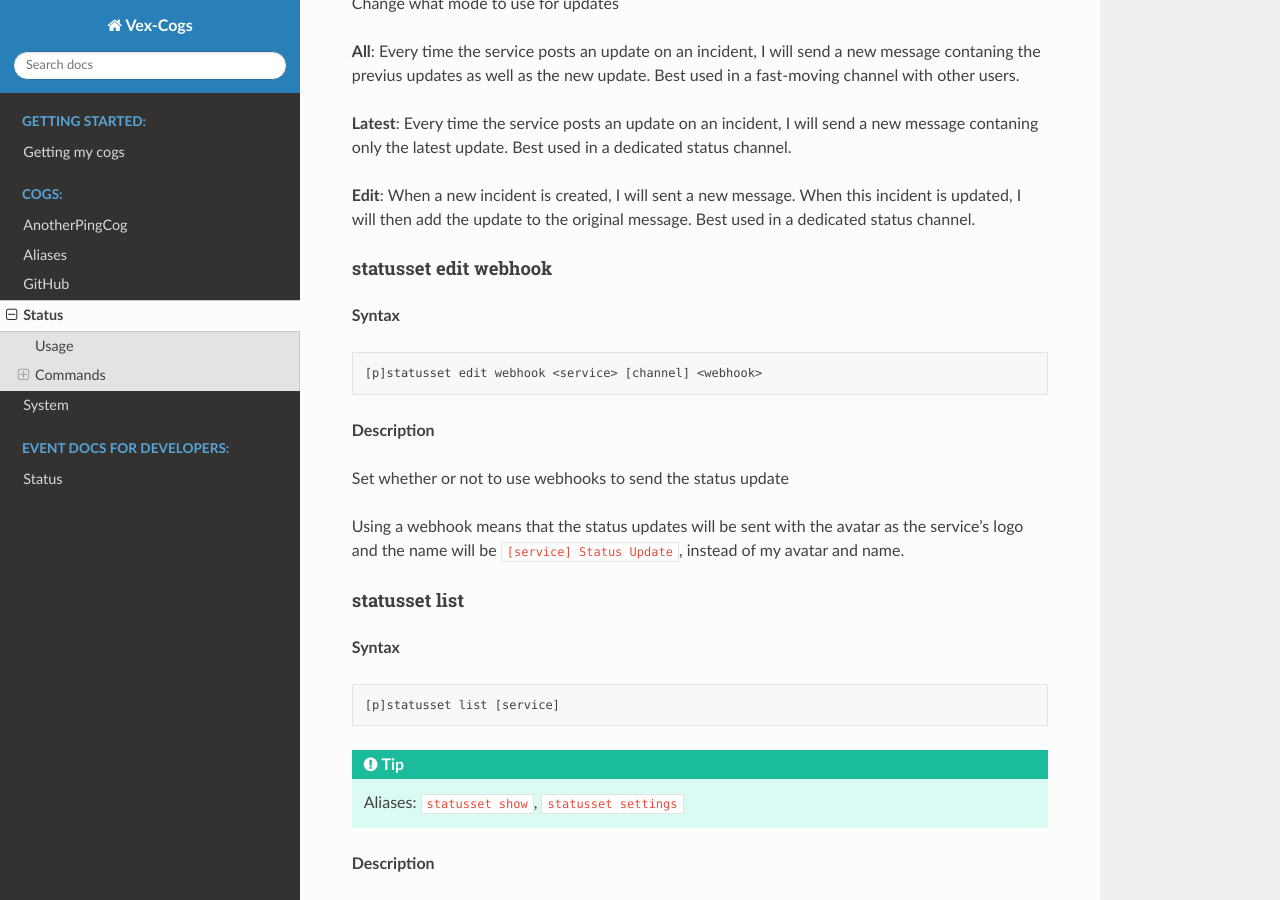
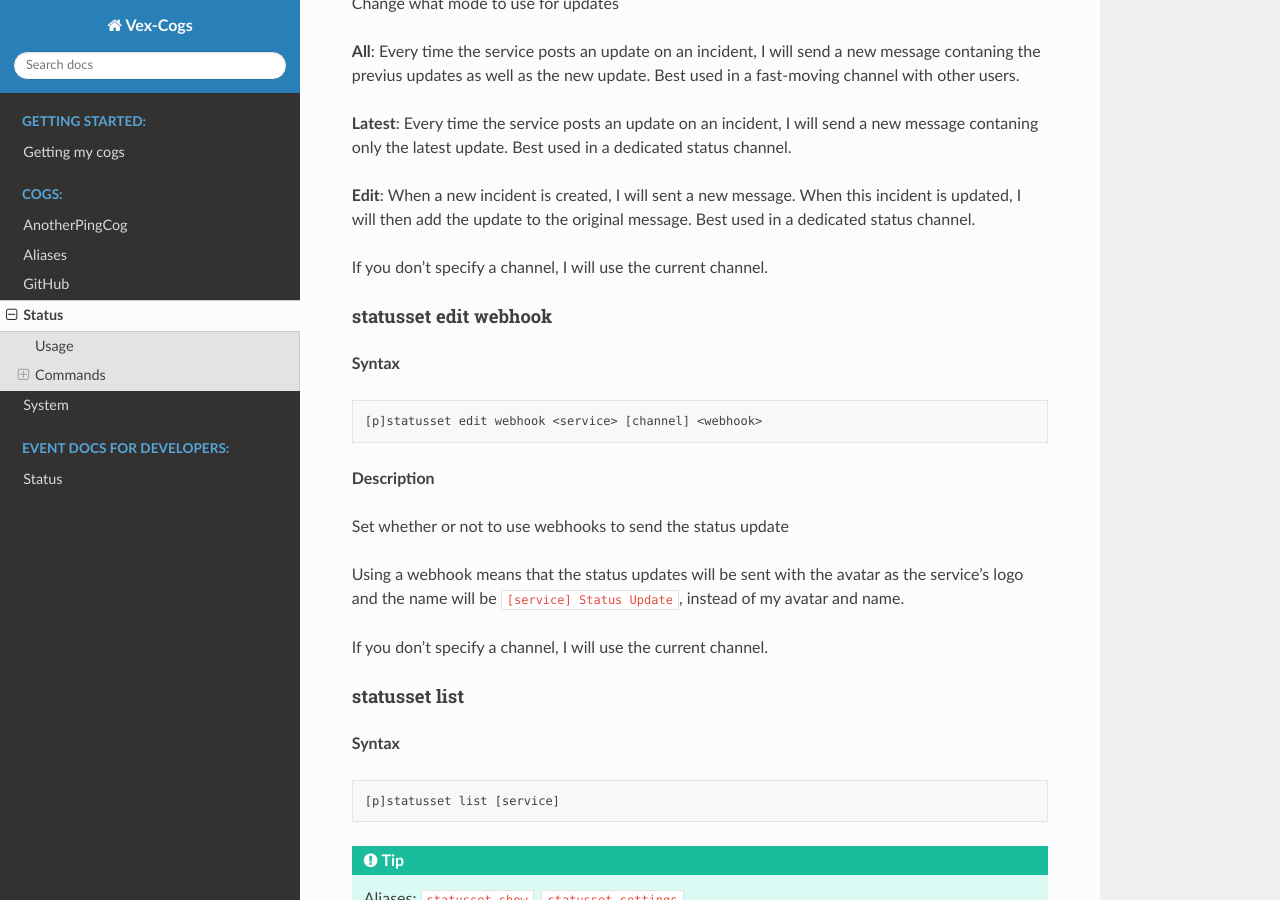
Before and after one commit to Vexed01/Vex-Cogs, a Sphinx documentation site: the page built from docs/cogs/status.rst, in a window 1280 px wide and 900 px high, scrolled down 2021 px. Built offline with Sphinx 7.4.7 and the Read the Docs theme 2.0.0, drawn with Linux system fonts in a browser that asks for light colours; some of the changed text lies outside the part shown.

Commit message:
[Docs] More docage

```diff
--- a/docs/cogs/github.rst
+++ b/docs/cogs/github.rst
@@ -37,7 +37,7 @@ but not merge them or create them.
 
 Get started with the ``gh howtoken`` command to set your GitHub token.
 You don't have to do this if you have already set it for a different
-cog, eg ``ghcards``. Then set up with ``gh setrepo``.
+cog, eg ``githubcards``. Then set up with ``gh setrepo``.
 
 
 .. _github-commands:
--- a/docs/cogs/status.rst
+++ b/docs/cogs/status.rst
@@ -119,6 +119,8 @@ contaning only the latest update. Best used in a dedicated status channel.
 updated, I will then add the update to the original message. Best used in a dedicated
 status channel.
 
+If you don't specify a channel, I will use the current channel.
+
 .. _status-command-statusset-edit-webhook:
 
 """"""""""""""""""""""
@@ -137,6 +139,8 @@ Set whether or not to use webhooks to send the status update
 
 Using a webhook means that the status updates will be sent with the avatar as the service's
 logo and the name will be ``[service] Status Update``, instead of my avatar and name.
+
+If you don't specify a channel, I will use the current channel.
 
 .. _status-command-statusset-list:
 
@@ -220,4 +224,4 @@ statusset remove
 
 Stop status updates for a specific service in this server.
 
-If you don't specify a channel, I will use the current channel
+If you don't specify a channel, I will use the current channel.
```
Also changed, not shown: 2 other files.
